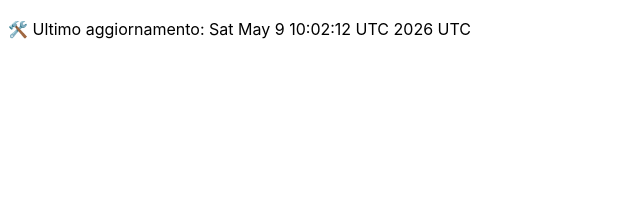
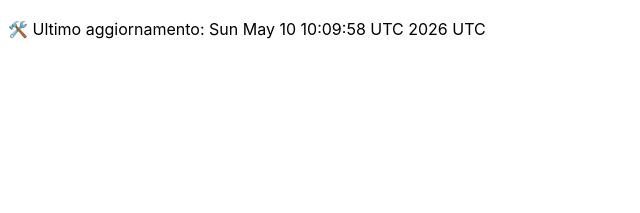
Before and after one commit to DanteTrb/DanteTrb.github.io, a Jekyll site: the page built from badges.md, in a window 1280 px wide. Shown: the top 213 px of the page, without its empty margins (0-640 px from the left). Built offline with Jekyll 4.4.1, drawn with Linux system fonts in a browser that asks for light colours; our own code applies the rules of GitHub Pages for plain Markdown files.

Commit message:
🛠️ Aggiornamento automatico badge

```diff
--- a/badges.md
+++ b/badges.md
@@ -1 +1 @@
-🛠️ Ultimo aggiornamento: Sat May  9 10:02:12 UTC 2026 UTC
+🛠️ Ultimo aggiornamento: Sun May 10 10:09:58 UTC 2026 UTC
```
